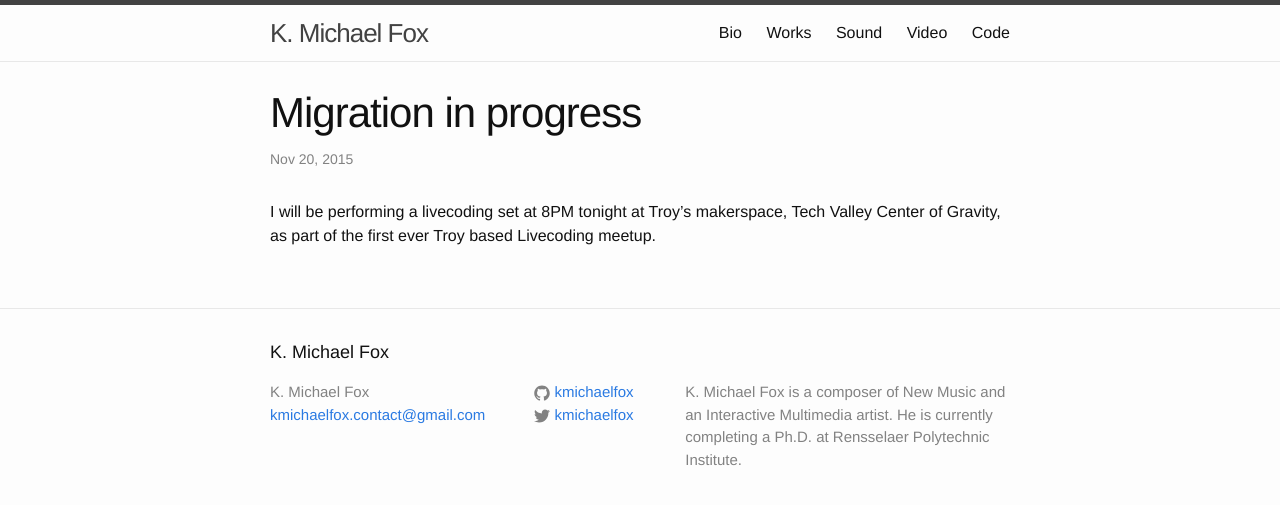
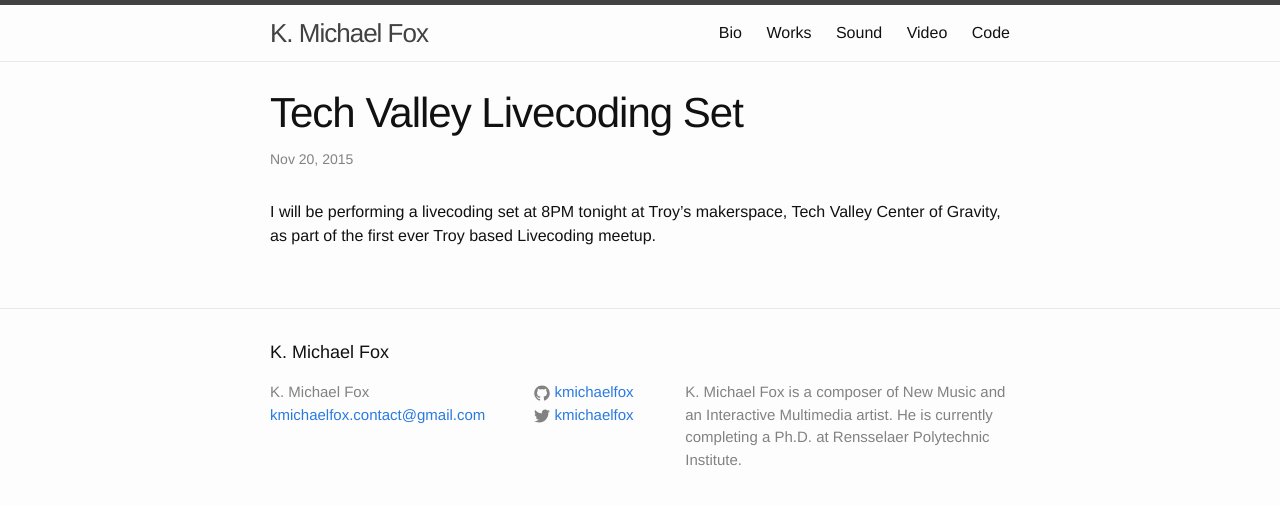
Before and after one commit to kmichaelfox/kmichaelfox.github.io, a Jekyll site: the page built from _posts/updates/2015-11-20-Tech-valley-livecoding-set.md, in a window 1280 px wide. Shown: the top 505 px of the page. Built offline with Jekyll 4.4.1, drawn with Linux system fonts in a browser that asks for light colours.

Commit message:
revised update

```diff
--- a/_posts/updates/2015-11-20-Tech-valley-livecoding-set.md
+++ b/_posts/updates/2015-11-20-Tech-valley-livecoding-set.md
@@ -1,6 +1,6 @@
 ---
 layout: post
-title:  "Migration in progress"
+title:  "Tech Valley Livecoding Set"
 date:   2015-11-20 13:20:00
 categories: updates
 ---
```
